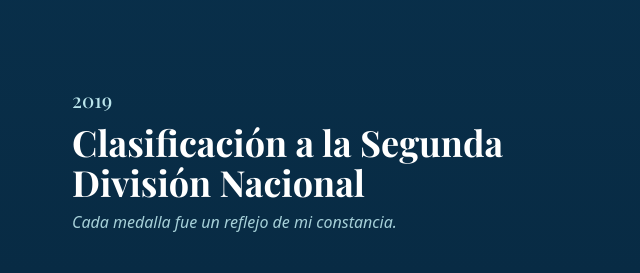
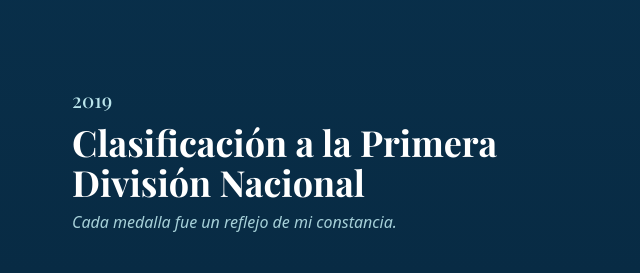
Before and after one commit to raulmarquez93/portafolio-violeta, a website built with Vite: page proyecto/index.html in a window 1280 px wide. Shown: the part 1680-1953 px from the top of the page, 56-696 px from the left. Built offline with nearby package versions, Linux system fonts and the light colour scheme.

Commit message:
fix: Corrido texto incorrecto

```diff
--- a/proyecto/index.html
+++ b/proyecto/index.html
@@ -89,7 +89,7 @@
     <article class="grid md:grid-cols-12 gap-8 items-center">
       <div class="md:col-span-6 order-2 md:order-1 space-y-2">
         <h3 class="text-cyan-100/90 text-xl font-['Playfair_Display']">2019</h3>
-        <h2 class="text-3xl md:text-4xl font-['Playfair_Display'] font-semibold">Clasificación a la Segunda División Nacional</h2>
+        <h2 class="text-3xl md:text-4xl font-['Playfair_Display'] font-semibold">Clasificación a la Primera División Nacional</h2>
         <p class="italic text-cyan-100/80">Cada medalla fue un reflejo de mi constancia.</p>
       </div>
       <div class="md:col-span-6 order-1 md:order-2 flex md:justify-end">
```
